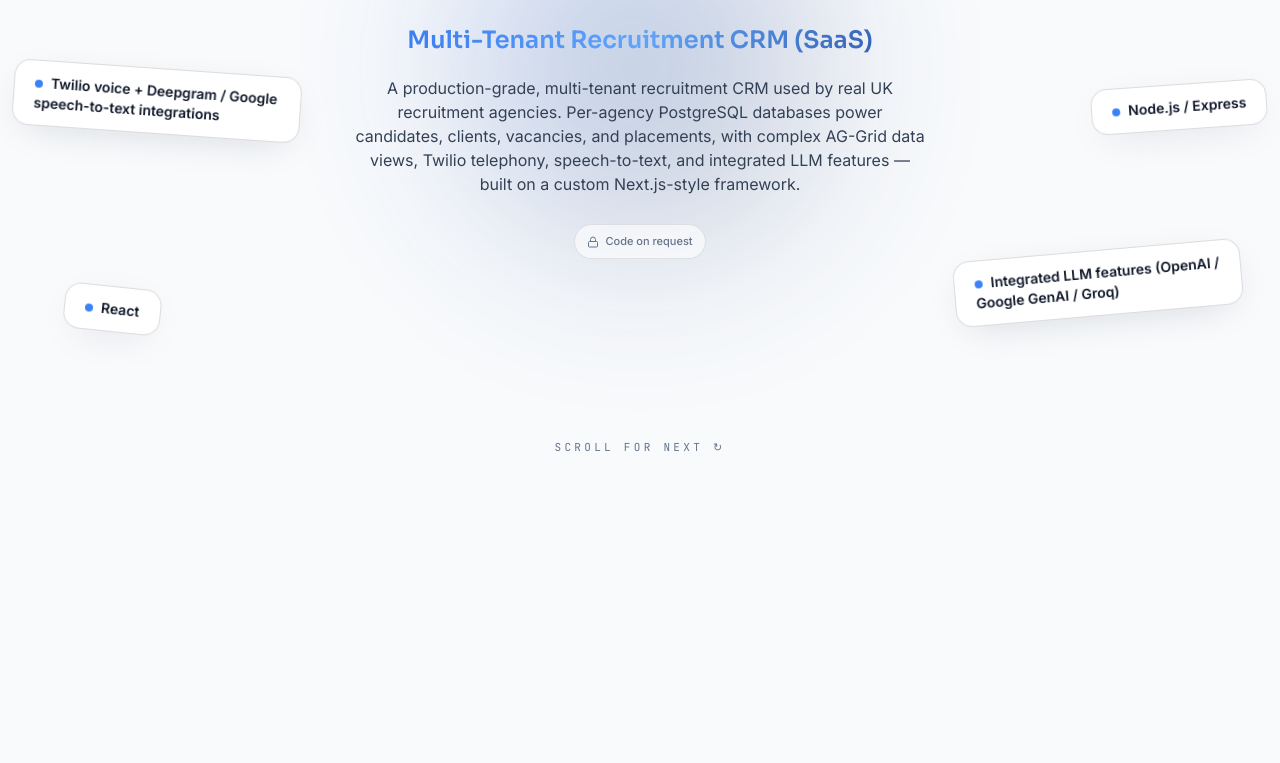
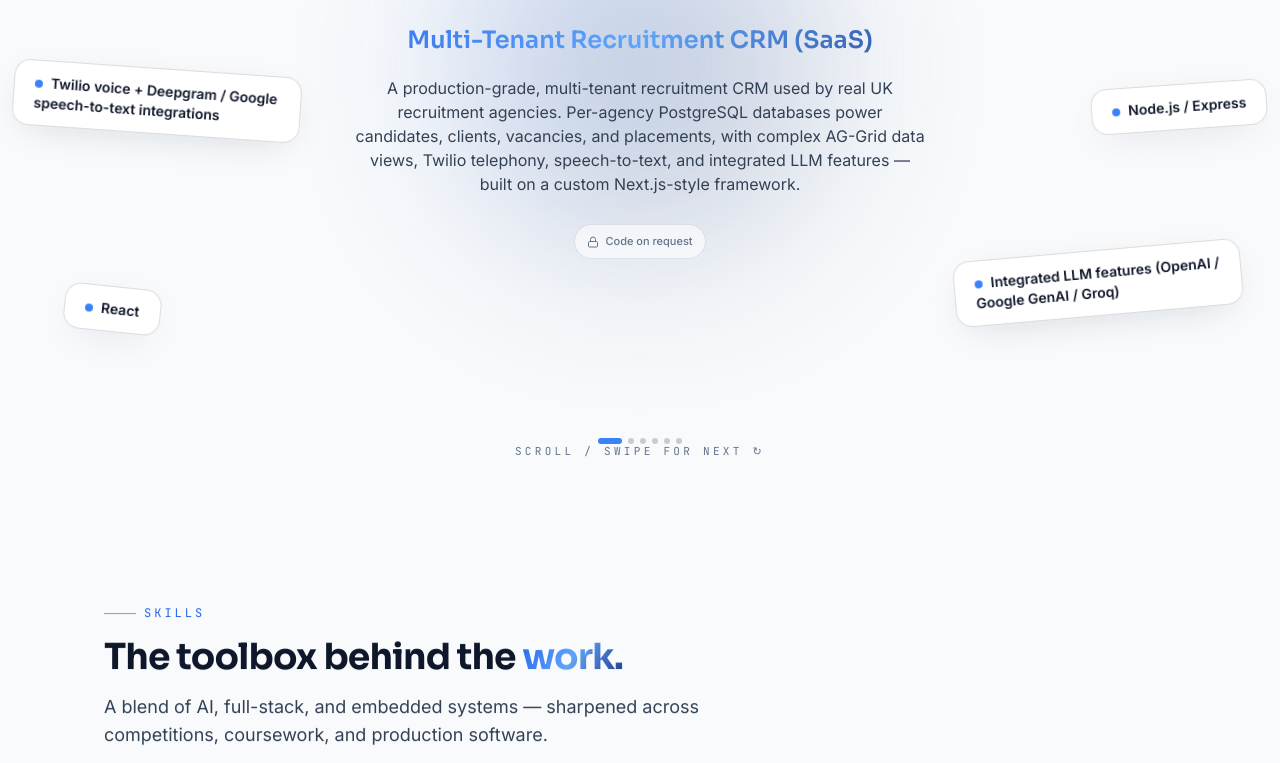
Before and after one commit to MarwanMesbah18/MarwanMesbah18.github.io, a React (Vite) app: page / in a window 1280 px wide. Shown: the part 2034-2797 px from the top of the page. Built offline with nearby package versions, Linux system fonts and the light colour scheme.

Commit message:
Discrete project navigation: one scroll/swipe per project with 1s hold (scroll-trap)

```diff
--- a/src/components/Projects.jsx
+++ b/src/components/Projects.jsx
@@ -1,9 +1,12 @@
 import { useEffect, useRef, useState } from 'react'
 import { motion, AnimatePresence } from 'framer-motion'
 import { projects } from '../data/projects'
+import { useLenis } from '../lib/lenisContext'
 
 const reduceMotion =
   typeof window !== 'undefined' && window.matchMedia('(prefers-reduced-motion: reduce)').matches
+
+const HOLD_MS = 1000 // each project is "held" — inputs ignored for this long after a move
 
 // Scatter positions for the floating chips — kept in the safe side margins,
 // only shown on wide (xl+) screens so they never overlap the centered title.
@@ -118,18 +121,9 @@
             </div>
           </motion.div>
 
-          <motion.div
-            variants={item}
-            className="mt-5 flex flex-wrap items-center justify-center gap-2 sm:mt-7"
-          >
+          <motion.div variants={item} className="mt-5 flex flex-wrap items-center justify-center gap-2 sm:mt-7">
             {p.links.map((l) => (
-              <a
-                key={l.href}
-                href={l.href}
-                target="_blank"
-                rel="noreferrer"
-                className="btn-primary px-4 py-2 text-xs sm:px-5 sm:py-2.5 sm:text-sm"
-              >
+              <a key={l.href} href={l.href} target="_blank" rel="noreferrer" className="btn-primary px-4 py-2 text-xs sm:px-5 sm:py-2.5 sm:text-sm">
                 <GithubIcon />
                 {l.label}
               </a>
@@ -177,49 +171,133 @@
 
 function Showcase() {
   const sectionRef = useRef(null)
+  const lenis = useLenis()
   const [active, setActive] = useState(0)
   const N = projects.length
+  // mutable state used inside event handlers (avoids stale closures)
+  const stateRef = useRef({ active: 0, locked: false, lastNav: 0, exiting: false })
+
+  useEffect(() => {
+    stateRef.current.active = active
+  }, [active])
 
   useEffect(() => {
     const section = sectionRef.current
     if (!section) return
 
-    let raf = 0
-    const update = () => {
-      raf = 0
-      const rect = section.getBoundingClientRect()
-      const total = section.offsetHeight - window.innerHeight
-      const progress = total > 0 ? Math.min(1, Math.max(0, -rect.top / total)) : 0
-      setActive(Math.round(progress * (N - 1)))
+    const navigate = (dir) => {
+      const s = stateRef.current
+      const now = Date.now()
+      if (now - s.lastNav < HOLD_MS) return // hold: ignore inputs within HOLD_MS
+
+      const next = s.active + dir
+      if (next < 0 || next > N - 1) {
+        // boundary — release the trap and scroll to the neighbouring section
+        if (s.exiting) return
+        s.exiting = true
+        s.locked = false
+        if (lenis) {
+          lenis.start()
+          const target = dir > 0 ? section.nextElementSibling : section.previousElementSibling
+          if (target) lenis.scrollTo(target, { offset: 0, duration: 1 })
         }
-    const onScroll = () => {
-      if (!raf) raf = requestAnimationFrame(update)
+        setTimeout(() => {
+          s.exiting = false
+        }, 900)
+        return
       }
 
-    update()
-    window.addEventListener('scroll', onScroll, { passive: true })
-    window.addEventListener('resize', onScroll)
+      s.lastNav = now
+      setActive(next)
+    }
+
+    const onWheel = (e) => {
+      if (!stateRef.current.locked) return
+      e.preventDefault()
+      if (Math.abs(e.deltaY) < 6) return
+      navigate(e.deltaY > 0 ? 1 : -1)
+    }
+
+    let touchStartY = null
+    const onTouchStart = (e) => {
+      touchStartY = e.touches[0].clientY
+    }
+    const onTouchMove = (e) => {
+      if (stateRef.current.locked && touchStartY != null) e.preventDefault()
+    }
+    const onTouchEnd = (e) => {
+      if (!stateRef.current.locked || touchStartY == null) return
+      const dy = touchStartY - e.changedTouches[0].clientY
+      if (Math.abs(dy) > 35) navigate(dy > 0 ? 1 : -1)
+      touchStartY = null
+    }
+
+    const onKey = (e) => {
+      if (!stateRef.current.locked) return
+      if (['ArrowDown', 'PageDown', ' '].includes(e.key)) {
+        e.preventDefault()
+        navigate(1)
+      } else if (['ArrowUp', 'PageUp'].includes(e.key)) {
+        e.preventDefault()
+        navigate(-1)
+      }
+    }
+
+    // Release the trap when the user clicks any in-page anchor (navbar / CTA).
+    const onAnchorClickCapture = (e) => {
+      if (!stateRef.current.locked) return
+      const a = e.target.closest('a[href^="#"]')
+      if (!a) return
+      stateRef.current.locked = false
+      if (lenis) lenis.start()
+    }
+
+    // Trap the section once it fills the viewport.
+    const io = new IntersectionObserver(
+      (entries) => {
+        const s = stateRef.current
+        const entry = entries[0]
+        if (entry.intersectionRatio >= 0.85 && !s.exiting) {
+          if (!s.locked) {
+            s.locked = true
+            s.lastNav = 0 // allow the first move to feel responsive on entry
+            if (lenis) lenis.stop()
+          }
+        }
+      },
+      { threshold: [0, 0.5, 0.85, 1] },
+    )
+    io.observe(section)
+
+    window.addEventListener('wheel', onWheel, { passive: false })
+    window.addEventListener('touchstart', onTouchStart, { passive: false })
+    window.addEventListener('touchmove', onTouchMove, { passive: false })
+    window.addEventListener('touchend', onTouchEnd, { passive: false })
+    window.addEventListener('keydown', onKey)
+    document.addEventListener('click', onAnchorClickCapture, true)
+
     return () => {
-      window.removeEventListener('scroll', onScroll)
-      window.removeEventListener('resize', onScroll)
-      if (raf) cancelAnimationFrame(raf)
+      io.disconnect()
+      window.removeEventListener('wheel', onWheel)
+      window.removeEventListener('touchstart', onTouchStart)
+      window.removeEventListener('touchmove', onTouchMove)
+      window.removeEventListener('touchend', onTouchEnd)
+      window.removeEventListener('keydown', onKey)
+      document.removeEventListener('click', onAnchorClickCapture, true)
     }
-  }, [N])
+  }, [lenis, N])
 
   const p = projects[active]
 
   return (
-    <section id="projects" ref={sectionRef} style={{ height: `${N * 100}vh` }} className="relative">
-      <div className="sticky top-0 h-[100svh] w-full overflow-hidden">
+    <section id="projects" ref={sectionRef} className="relative h-[100svh] w-full overflow-hidden">
       {/* HUD */}
       <div className="container-px pointer-events-none absolute inset-x-0 top-20 z-20 flex items-center justify-between sm:top-24">
         <div className="eyebrow">
           <span className="h-px w-8 bg-brand-500" /> Selected work
         </div>
         <div className="flex items-center gap-2 font-mono text-sm text-ink-muted sm:gap-3">
-            <span className="text-base font-bold text-ink sm:text-lg">
-              {String(active + 1).padStart(2, '0')}
-            </span>
+          <span className="text-base font-bold text-ink sm:text-lg">{String(active + 1).padStart(2, '0')}</span>
           <span>/</span>
           <span>{String(N).padStart(2, '0')}</span>
         </div>
@@ -229,9 +307,20 @@
         <ProjectStage key={active} p={p} index={active} />
       </AnimatePresence>
 
-        <div className="pointer-events-none absolute inset-x-0 bottom-3 z-10 text-center font-mono text-[10px] uppercase tracking-[0.25em] text-ink-muted sm:text-[11px] sm:tracking-[0.3em]">
-          Scroll for next ↻
+      {/* progress dots */}
+      <div className="pointer-events-none absolute inset-x-0 bottom-6 z-10 flex justify-center gap-1.5">
+        {projects.map((pr, i) => (
+          <span
+            key={pr.id}
+            className={`h-1.5 rounded-full transition-all duration-300 ${
+              i === active ? 'w-6 bg-brand-500' : 'w-1.5 bg-ink/20'
+            }`}
+          />
+        ))}
       </div>
+
+      <div className="pointer-events-none absolute inset-x-0 bottom-2 z-10 text-center font-mono text-[10px] uppercase tracking-[0.25em] text-ink-muted sm:text-[11px] sm:tracking-[0.3em]">
+        Scroll / swipe for next ↻
       </div>
     </section>
   )
--- a/src/components/SmoothScroll.jsx
+++ b/src/components/SmoothScroll.jsx
@@ -1,29 +1,32 @@
-import { useEffect } from 'react'
+import { useEffect, useState } from 'react'
 import Lenis from 'lenis'
 import gsap from 'gsap'
 import { ScrollTrigger } from 'gsap/ScrollTrigger'
+import { LenisContext } from '../lib/lenisContext'
 
 gsap.registerPlugin(ScrollTrigger)
 
 export default function SmoothScroll({ children }) {
+  const [lenis, setLenis] = useState(null)
+
   useEffect(() => {
     const reduce = window.matchMedia('(prefers-reduced-motion: reduce)').matches
     if (reduce) return
 
-    const lenis = new Lenis({
+    const instance = new Lenis({
       duration: 1.1,
       easing: (t) => Math.min(1, 1.001 - Math.pow(2, -10 * t)),
       smoothWheel: true,
       touchMultiplier: 1.5,
     })
+    setLenis(instance)
 
-    lenis.on('scroll', ScrollTrigger.update)
+    instance.on('scroll', ScrollTrigger.update)
 
-    const raf = (time) => lenis.raf(time * 1000)
+    const raf = (time) => instance.raf(time * 1000)
     gsap.ticker.add(raf)
     gsap.ticker.lagSmoothing(0)
 
-    // Anchor links use Lenis
     const handleAnchor = (e) => {
       const target = e.target.closest('a[href^="#"]')
       if (!target) return
@@ -32,22 +35,22 @@
         const el = document.querySelector(id)
         if (el) {
           e.preventDefault()
-          lenis.scrollTo(el, { offset: -10, duration: 1.2 })
+          instance.scrollTo(el, { offset: -10, duration: 1.2 })
         }
       }
     }
     document.addEventListener('click', handleAnchor)
 
-    // Recalculate after fonts/layout settle
     const refresh = setTimeout(() => ScrollTrigger.refresh(), 400)
 
     return () => {
       document.removeEventListener('click', handleAnchor)
       clearTimeout(refresh)
       gsap.ticker.remove(raf)
-      lenis.destroy()
+      instance.destroy()
+      setLenis(null)
     }
   }, [])
 
-  return children
+  return <LenisContext.Provider value={lenis}>{children}</LenisContext.Provider>
 }
--- /dev/null
+++ b/src/lib/lenisContext.js
@@ -0,0 +1,4 @@
+import { createContext, useContext } from 'react'
+
+export const LenisContext = createContext(null)
+export const useLenis = () => useContext(LenisContext)
```
Lines whose indentation alone changed are shown as unchanged.
